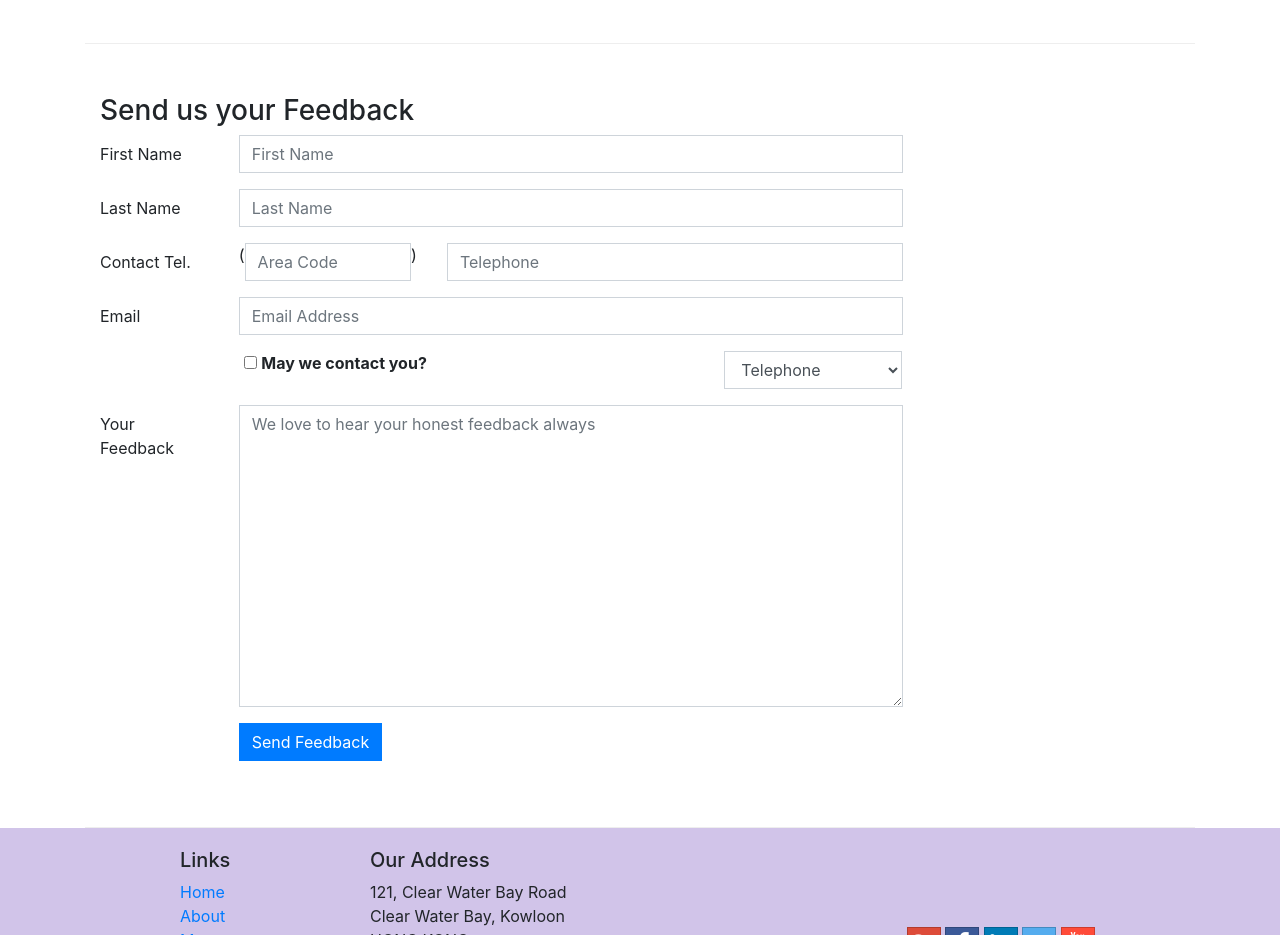
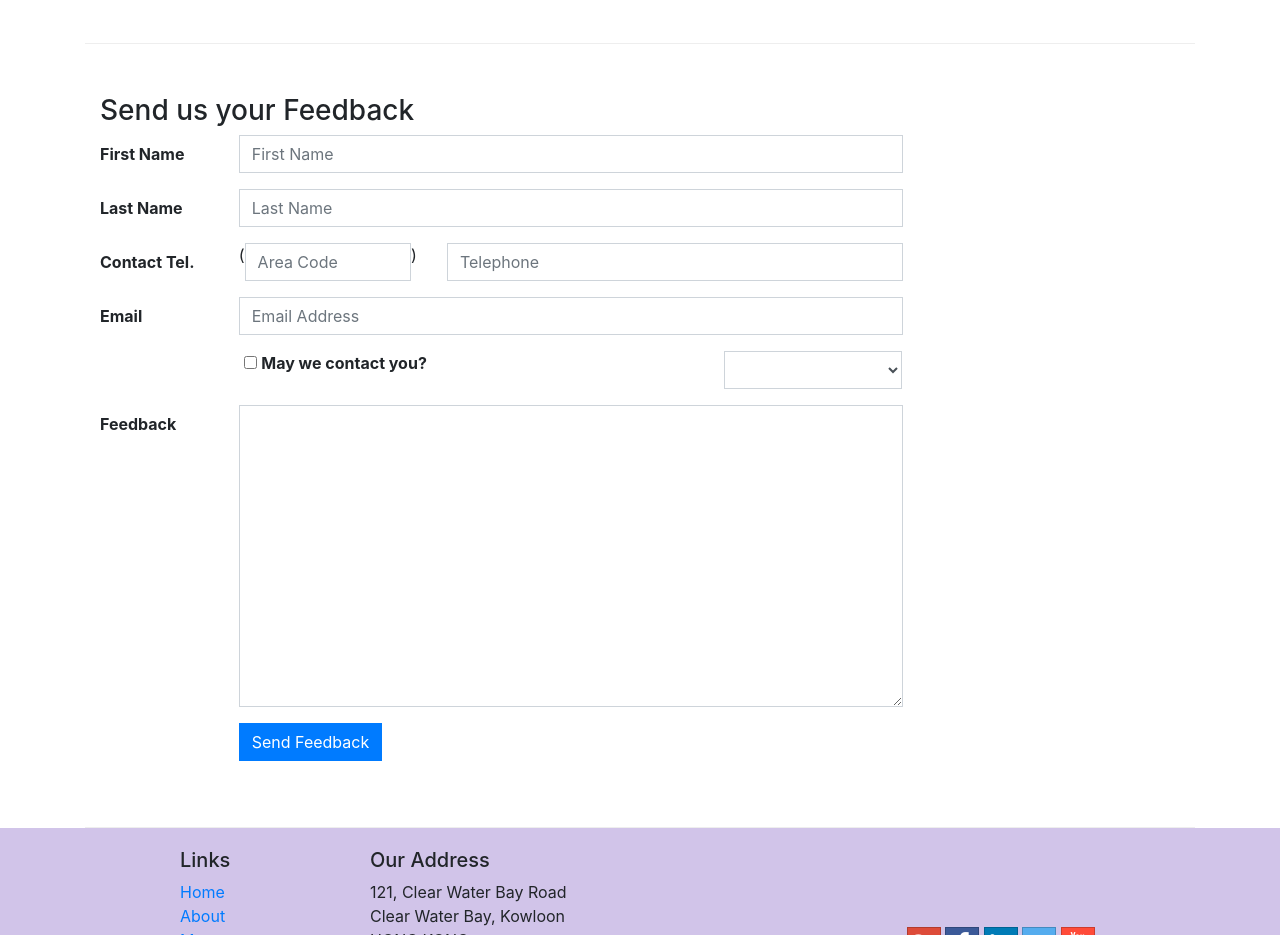
Before and after one commit to owolabiezekiel/bootstrap4, a website: page contactus.html in a window 1280 px wide. Shown: the part 800-1735 px from the top of the page. Drawn offline with nearby package versions, Linux system fonts and the light colour scheme.

Commit message:
some minor changes before week 3

```diff
--- a/contactus.html
+++ b/contactus.html
@@ -96,21 +96,21 @@
             <div class="col-12 col-md-9">
                 <form>
                     <div class="form-group row">
-                        <label for="firstname" class="col-md-2 col-form-label">First Name</label>
+                        <label for="firstname" class="col-md-2 col-form-label"><strong>First Name</strong></label>
                         <div class="col-md-10">
                             <input type="text" id="firstname" placeholder="First Name" class="form-control" name="firstname">
                         </div>
                     </div>
 
                     <div class="form-group row">
-                        <label for="lastname" class="col-md-2 col-form-label">Last Name</label>
+                        <label for="lastname" class="col-md-2 col-form-label"><strong>Last Name</strong></label>
                         <div class="col-md-10">
                             <input type="text" id="lastname" placeholder="Last Name" class="form-control" name="lastname">
                         </div>
                     </div>
 
                     <div class="form-group row">
-                        <label for="telnum" class="col-md-2 col-form-label">Contact Tel.</label>
+                        <label for="telnum" class="col-md-2 col-form-label"><strong>Contact Tel.</strong></label>
                         <div class="col-5 col-sm-4 col-md-3">
                             <div class="input-group">
                                 <div class="input-group-addon">(</div>
@@ -124,7 +124,7 @@
                     </div>
 
                     <div class="form-group row">
-                        <label for="emailid" class="col-md-2 col-form-label">Email</label>
+                        <label for="emailid" class="col-md-2 col-form-label"><strong>Email</strong></label>
                         <div class="col-md-10">
                             <input type="email" id="emailid" placeholder="Email Address" class="form-control" name="emailid">
                         </div>
@@ -140,16 +140,16 @@
 
                         <div class="col-md-3 offset-md-1">
                             <select class="form-control">
-                                <option>Telephone</option>
-                                <option>Email</option>
+                                <option><strong></strong></option>
+                                <option><strong>Email</strong></option>
                             </select>
                         </div>
                     </div>
 
                     <div class="form-group row">
-                        <label for="feedback" class="col-md-2 col-form-label">Your Feedback</label>
+                        <label for="feedback" class="col-md-2 col-form-label"><strong>Feedback</strong></label>
                         <div class="col-md-10">
-                            <textarea id="feedback" class="form-control" placeholder="We love to hear your honest feedback always" name="feedback" rows="12"></textarea>
+                            <textarea id="feedback" class="form-control" name="feedback" rows="12"></textarea>
                         </div>
                     </div>
 
```
Also changed, not shown: index.html (+8 -8 lines), 1 other file.
